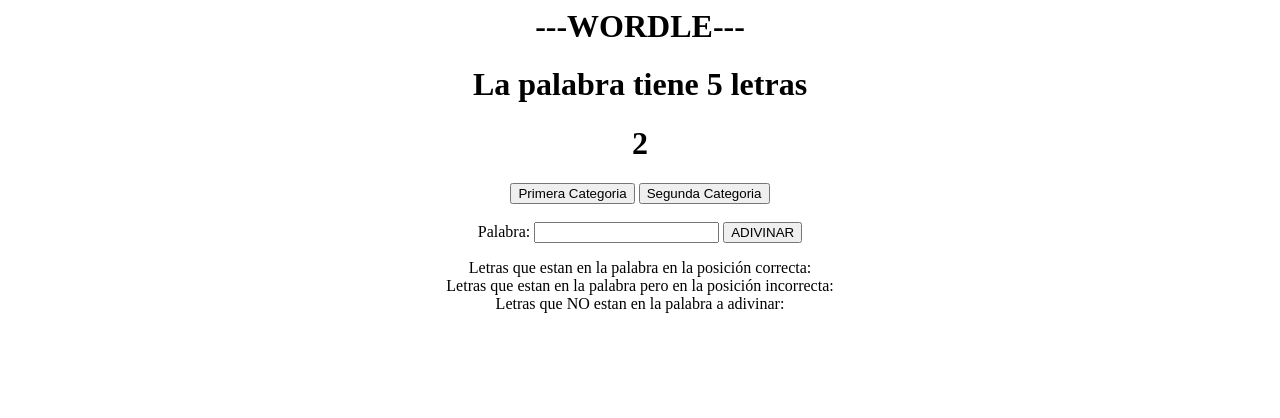
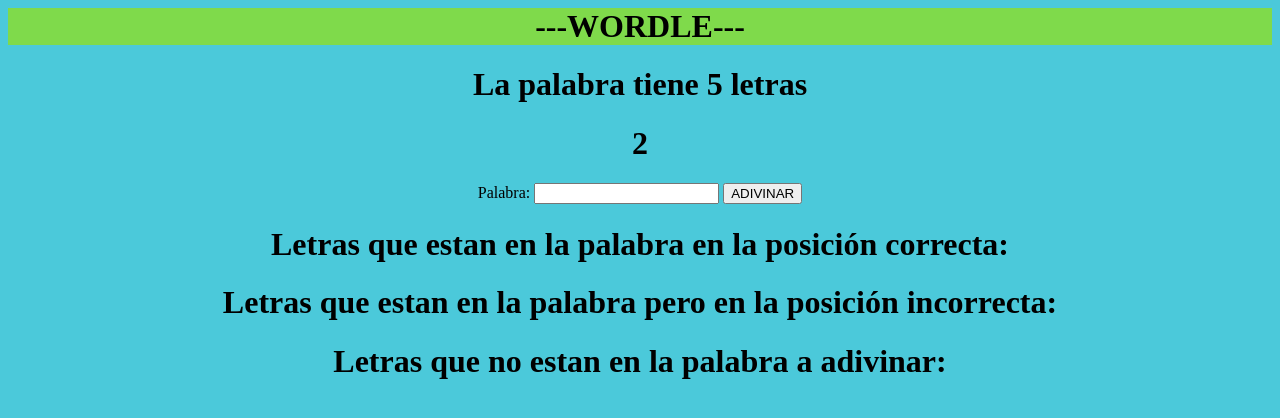
Before and after one commit to Adriana-Tarquino/JuegoUCB-WORDLE, a website built with Parcel: page index2.html in a window 1280 px wide. Built offline with nearby package versions, Linux system fonts and the light colour scheme.

Commit message:
haciendo arreglos

```diff
--- a/index2.html
+++ b/index2.html
@@ -1,34 +1,28 @@
 <html>
+  <body style="background-color:#4bc9da;">
+  </body>
   <body>
     <center>
-     <h1 id = "titulo">---WORDLE---</h1>
+     <h1 style="background-color:#7fda4b" id = "titulo">---WORDLE---</h1>
      <h1>La palabra tiene 5 letras</h1>
      <div id="intentos-div"></div>
   </center>
 
   <center>
-      <input type="submit" value="Primera Categoria" id="boton-adivinar" />
-      <input type="submit" value="Segunda Categoria" id="boton-adivinar" />
-      <br />
-      <br />
-  </center>
-
-  <center>
     <form id="Adivinar-form">
-      <!-- <h1> __________________________________</h1> -->
-      <label for="palabra-adivinar12">Palabra:</label>
+      <label for="palabra-adivinar12"> Palabra:</label>
       <input id="palabra-adivinar" type="text"/>
       <input type="submit" value="ADIVINAR" id="boton-adivinar" />
     </form>
 
     <div id="resultado-div"></div>
     <div id="contar"></div>
-    <label for="letras-correctas">Letras que estan en la palabra en la posición correcta: </label>
+    <label for="letras-correctas"><h1> Letras que estan en la palabra en la posición correcta:  </h1> </label>
     <div id="letras-div"></div>
     <div id="letras-incorrectas-div"></div>
-    <label>Letras que estan en la palabra pero en la posición incorrecta:</label>
+    <label> <h1>Letras que estan en la palabra pero en la posición incorrecta: </h1></label>
     <div id="letras-no-existen-div"></div>
-    <label>Letras que NO estan en la palabra a adivinar: </label>
+    <label><h1>Letras que no estan en la palabra a adivinar: </h1></label>
     <div id="mensaje-div"></div>
     <script type="module" src="./src/presenter.js"></script>
   </body>
```
Also changed, not shown: index.html (+5 -3 lines).
